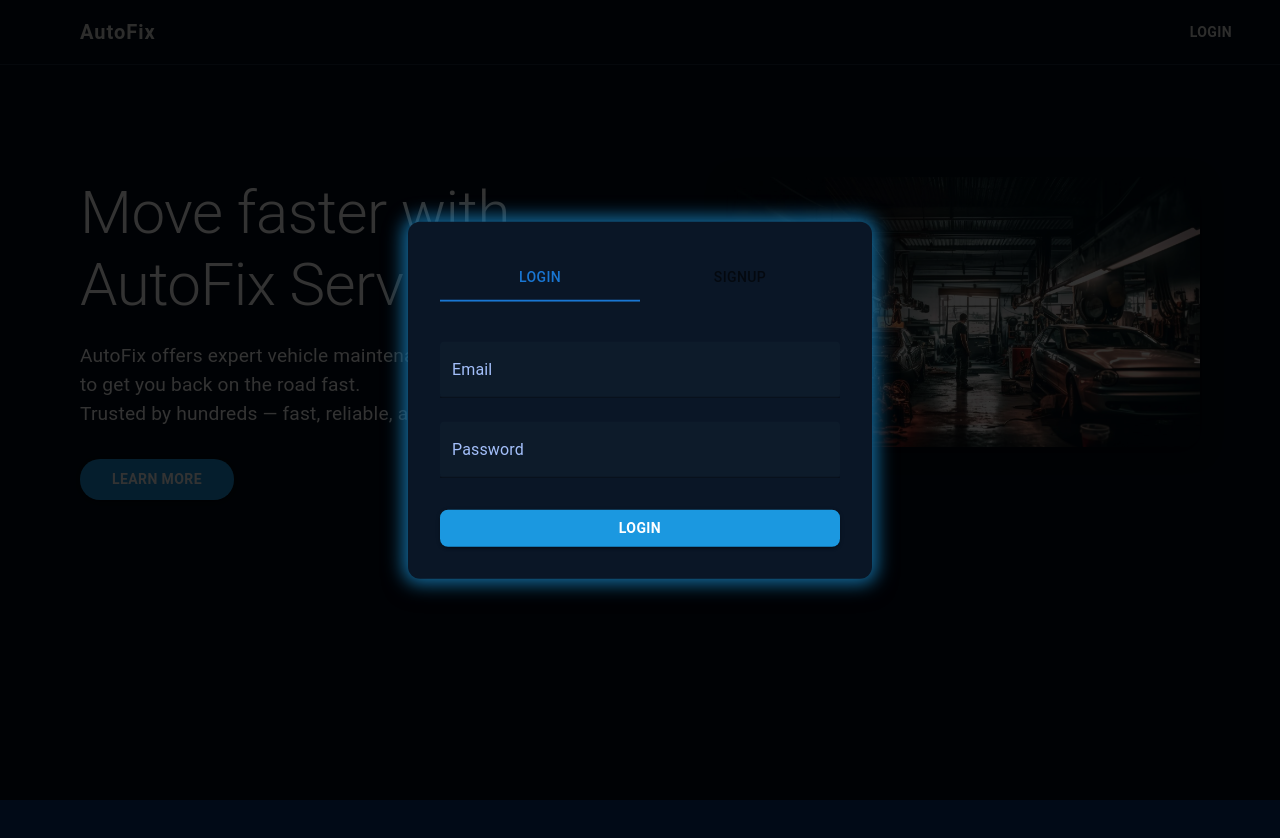
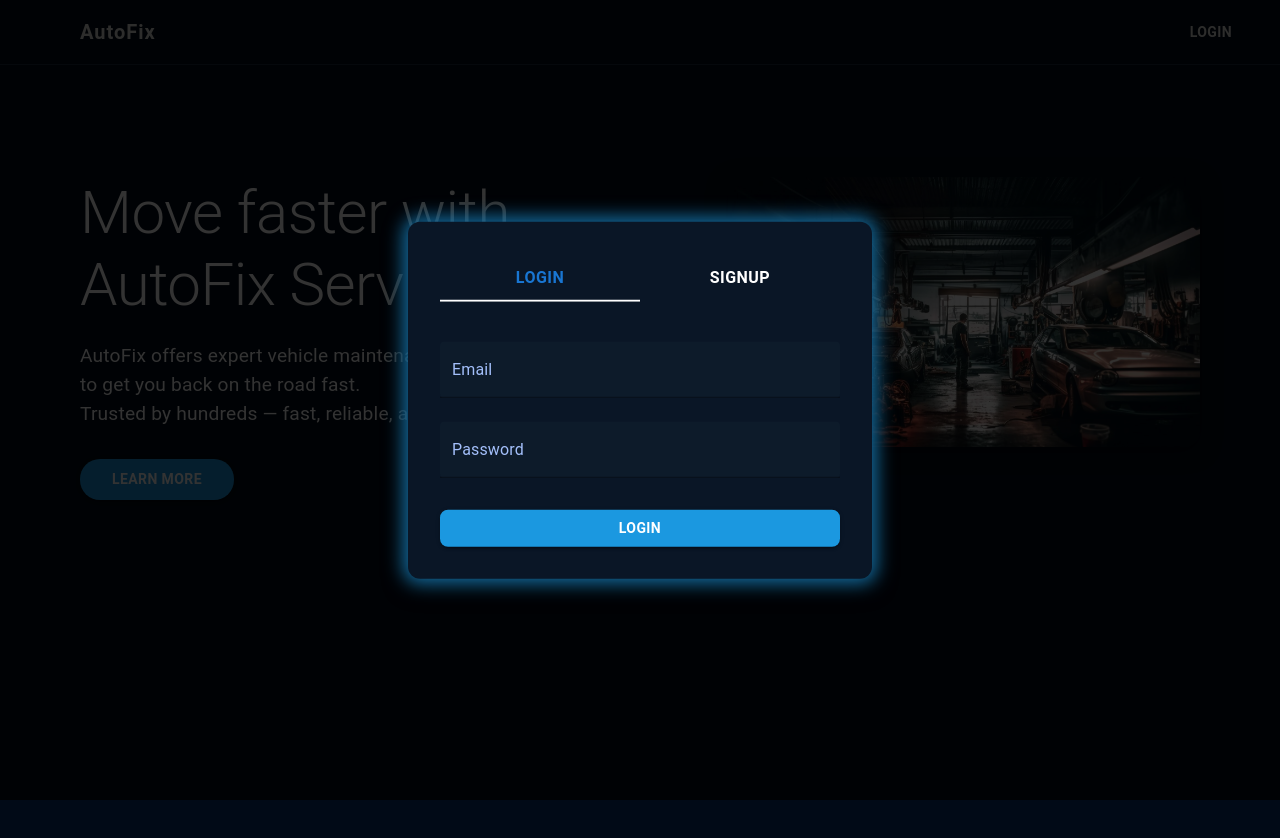
Before and after one commit to Gajindu-Gunarathna/vehicle-service, a React (Create React App) app: page / in a window 1280 px wide. Both pictures are taken after a click on the button "LOGIN". Shown: the top 838 px of the page. Built offline with nearby package versions, Linux system fonts and the light colour scheme; some icons are missing.

Commit message:
color changed

```diff
--- a/src/components/Appbar.js
+++ b/src/components/Appbar.js
@@ -286,7 +286,20 @@ export default function Appbar() {
               value={tab}
               onChange={(e, newVal) => setTab(newVal)}
               variant="fullWidth"
-              sx={{ mb: 3 }}
+              TabIndicatorProps={{
+                style: { backgroundColor: "#ffffff" }, // White underline
+              }}
+              sx={{
+                mb: 3,
+                '& .MuiTab-root': {
+                  color: '#ffffff',          // White text for all tabs
+                  fontWeight: 'bold',
+                  fontSize: '1rem',
+                },
+                '& .Mui-selected': {
+                  color: '#ffffff',          // Ensure selected tab also stays white
+                },
+              }}
             >
               <Tab label="Login" />
               <Tab label="Signup" />
```
